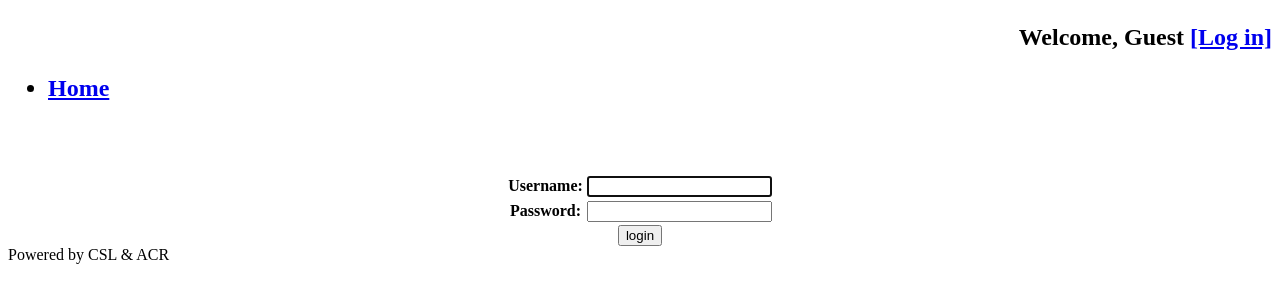
After one commit to csanahuja/Projecte-SITW-STEAM, a Django app: page /steamapp/login in a window 1280 px wide. The commit adds this page. Shown: the top 303 px of the page. Run offline with Django 3.2, Linux system fonts and the light colour scheme.

Commit message:
Added authentication user Added log in and log out for users. Creating /templates/registration/login.html Change url to Ban tuples data. Change empty url to redirect /steamapp/ Add url to login

```diff
--- a/steam/urls.py
+++ b/steam/urls.py
@@ -15,10 +15,12 @@ Including another URLconf
 """
 from django.conf.urls import url, include
 from django.contrib import admin
+from django.views.generic.base import RedirectView
+from django.core.urlresolvers import reverse_lazy
 
 
 urlpatterns = [
     url(r'^admin/', admin.site.urls),
     url(r'^steamapp/', include('steamapp.urls', namespace='steamapp')),
-    url(r'', include('steamapp.urls', namespace='steamapp')),
+    url(r'',RedirectView.as_view(url='steamapp/')),
 ]
--- a/steamapp/templates/steamapp/base.html
+++ b/steamapp/templates/steamapp/base.html
@@ -11,8 +11,11 @@
 <div id="header">
   <h2 align="right">
     {% block header %}
-        {% if user.username %}<p>User {{ user.username }}</p>
-        {% else %}<p><a href="/login/">Sign in</a></p>{% endif %}
+        {% if user.is_authenticated %}
+            <p>Welcome, {{ user.username }}  <a href="{% url 'steamapp:logout' %}"> [Log out]</a></p>
+        {% else %}
+            <p>Welcome, Guest <a href="{% url 'steamapp:login' %}"> [Log in]</a></p>
+        {% endif %}
     {% endblock %}
   </h2>
 </div>
--- a/steamapp/templates/steamapp/home.html
+++ b/steamapp/templates/steamapp/home.html
@@ -1,4 +1,5 @@
 {% extends "steamapp/base.html" %}
+
 {% block content %}
 
 <h1>
@@ -19,5 +20,4 @@ Welcome to STEAMAPP made by Cristian Sanahuja & Adrià Céspedes
 <a href="{% url 'steamapp:achievement_list' 'html' %}">Achievement</a></p>
 </h2>
 
-
 {% endblock %}
--- a/steamapp/urls.py
+++ b/steamapp/urls.py
@@ -2,6 +2,7 @@ from django.conf.urls import patterns, url
 from django.core.urlresolvers import reverse_lazy
 from django.views.generic import UpdateView
 from django.views.generic.base import RedirectView
+
 
 from models import Player, Game, OwnedGame
 from views import PlayerList, PlayerDetail, GameList, GameDetail, \
@@ -12,6 +13,20 @@ urlpatterns = patterns('',
     # Home page
     url(r'^$',
         'steamapp.views.home'),
+
+     url(r'^login/$',
+        'django.contrib.auth.views.login',
+        name='login',),
+
+    url(r'^logout/$',
+        'django.contrib.auth.views.logout',
+        name='logout',
+        kwargs={'next_page': '/'}),
+
+    # Login
+    url(r'^login',
+        'django.contrib.auth.views.login',
+        name='login'),
 
     # List Players: /steamapp/player.json
     url(r'^players\.(?P<extension>(json|xml|html))$',
@@ -39,7 +54,7 @@ urlpatterns = patterns('',
         name='ownedgame_detail'),
 
     # Ban details, ex.:  /steamapps/players/<steamid>/baninfo.json
-    url(r'^players/(?P<pk>\d+)/baninfo\.(?P<extension>(json|xml|html))$',
+    url(r'^banstatus/(?P<pk>\d+)\.(?P<extension>(json|xml|html))$',
         BanDetail.as_view(),
         name='ban_detail'),
 
--- a/steamapp/views.py
+++ b/steamapp/views.py
@@ -7,8 +7,12 @@ from django.shortcuts import render_to_response
 from django.views.generic import DetailView, ListView
 from django.views.generic.base import TemplateResponseMixin
 from django.views.generic.edit import CreateView
+from django.contrib.auth import authenticate, login
+from django.template import RequestContext
+from django.contrib.auth.models import User
+from django.contrib.auth.decorators import login_required
+from models import Player, Game, OwnedGame, Ban, Achievement, OwnedAchievement
 
-from models import Player, Game, OwnedGame, Ban, Achievement, OwnedAchievement
 
 class ConnegResponseMixin(TemplateResponseMixin):
 
--- /dev/null
+++ b/templates/registration/login.html
@@ -0,0 +1,14 @@
+{% extends "steamapp/base.html" %}
+{% block content %}
+{% if form.errors %}
+<p>Your username and password didn't match. Please try again.</p>
+{% endif %}
+<form method="post" action="{% url 'steamapp:login' %}">
+{% csrf_token %}
+<table>
+{{ form }}
+</table>
+<input type="submit" value="login" />
+<input type="hidden" name="next" value="/" />
+</form>
+{% endblock %}
```
Also changed, not shown: db.sqlite3, 4 other files.
